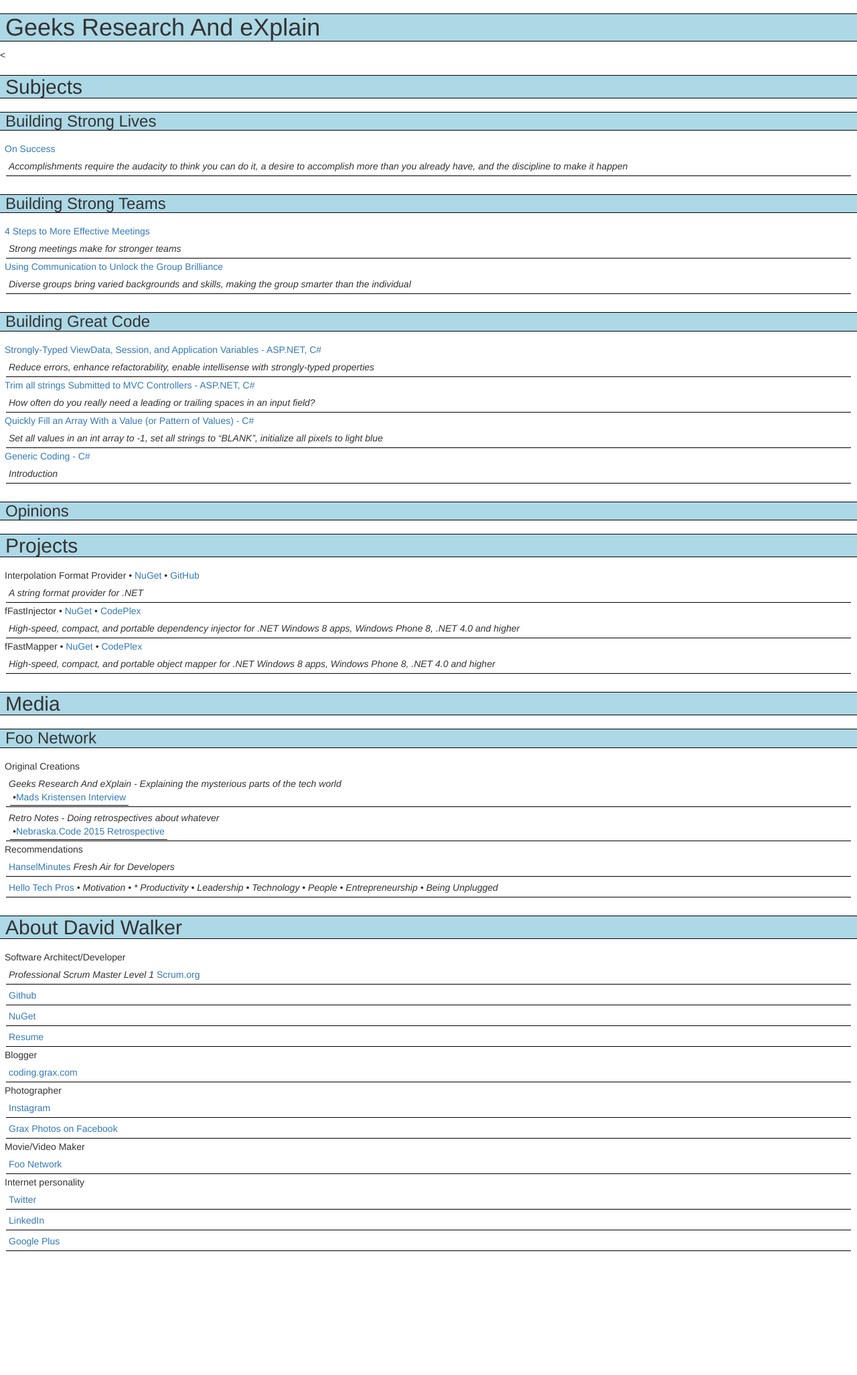
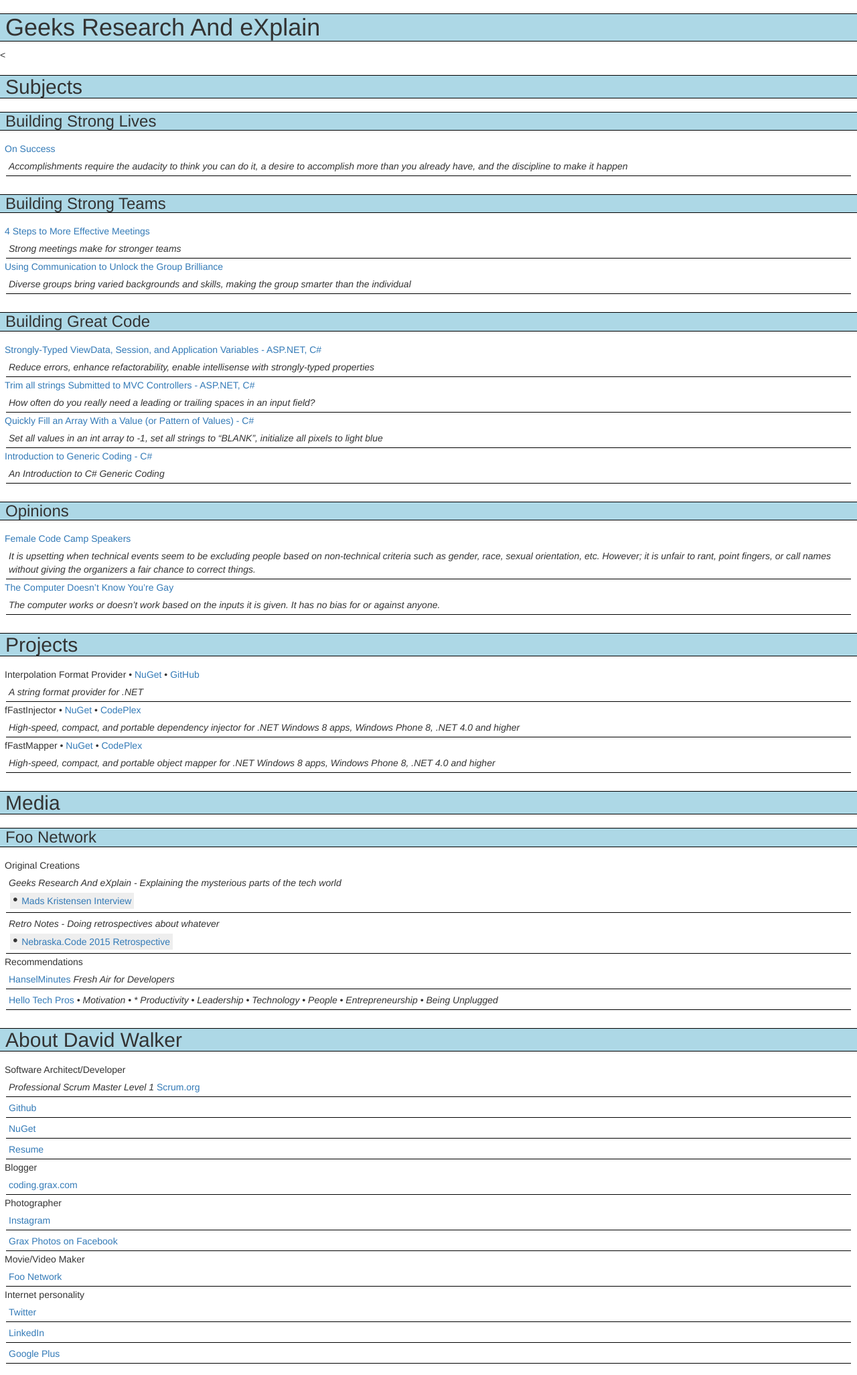
Before and after one commit to Grax32/Grax32.github.io, a Jekyll site: the page built from index.md, in a window 1280 px wide. Shown: the whole page at 67% size. Built offline with Jekyll 4.4.1, drawn with Linux system fonts in a browser that asks for light colours; before the commit the page ends 1885 px from its top, so only the background shows below that.

Commit message:
Update home screen

```diff
--- a/index.md
+++ b/index.md
@@ -24,10 +24,15 @@ title: Geeks Research And eXplain
   * How often do you really need a leading or trailing spaces in an input field?
 * [Quickly Fill an Array With a Value (or Pattern of Values) - C#](/2014/04/better-array-fill-function)
   * Set all values in an int array to -1, set all strings to "BLANK", initialize all pixels to light blue
-* [Generic Coding - C#](/)
-  * Introduction
+* [Introduction to Generic Coding - C#](/)
+  * An Introduction to C# Generic Coding
 
 ### Opinions
+
+* [Female Code Camp Speakers](/)
+  * It is upsetting when technical events seem to be excluding people based on non-technical criteria such as gender, race, sexual orientation, etc.  However; it is unfair to rant, point fingers, or call names without giving the organizers a fair chance to correct things.
+* [The Computer Doesn't Know You're Gay](/)
+  * The computer works or doesn't work based on the inputs it is given.  It has no bias for or against anyone.
 
 ## Projects
 
--- a/stylesheets/home.css
+++ b/stylesheets/home.css
@@ -30,10 +30,13 @@ ul ul ul li {
     font-style:  italic;
     padding: 4px;
     display: inline;
+    border: 0 none;
+    background-color: #EEEEEE;
 }
 
 ul ul ul li:before {
-    content: "\2022 ";
+    content: "\2022\00a0";
+    font-size: 1.5em;
 }
 
 h1 {
```
